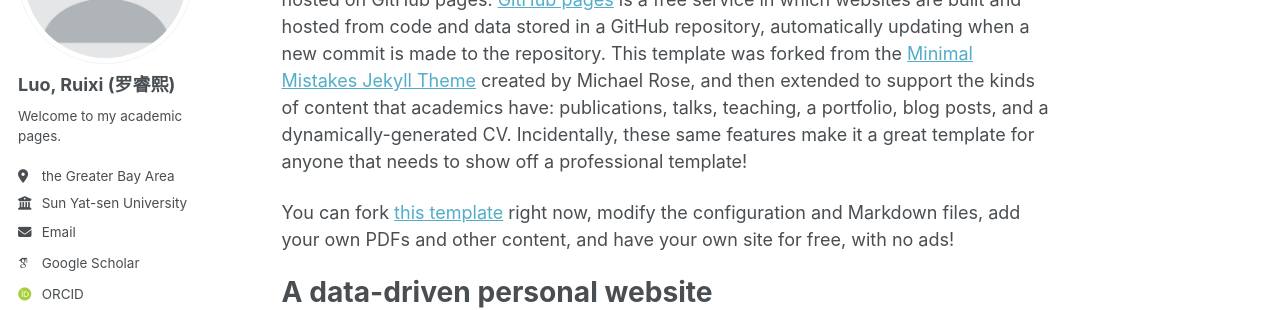
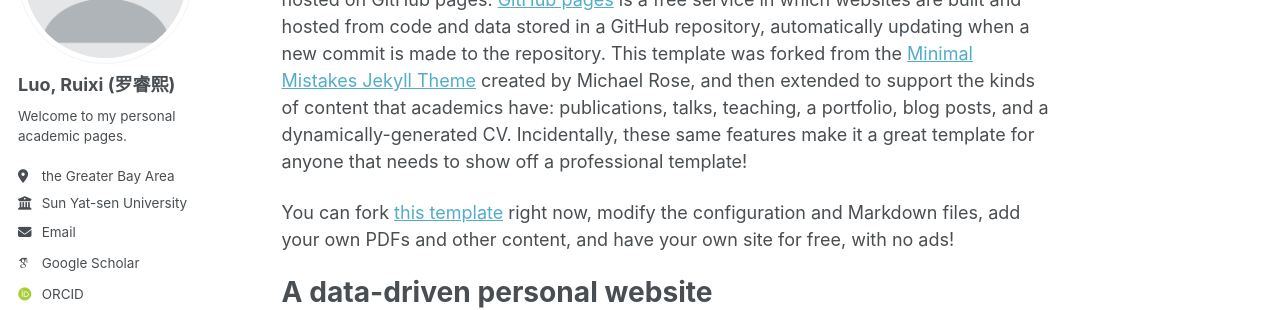
Before and after one commit to Ruixi-Luo/Ruixi-Luo.github.io, a Jekyll site: the page built from _pages/about.md, in a window 1280 px wide. Shown: the part 212-522 px from the top of the page. Built offline with Jekyll 4.4.1, drawn with Linux system fonts in a browser that asks for light colours; some web fonts are replaced; a script bundle is joined from its source files by our own code; library files that are not in the unit come from our copies.

Commit message:
Update _config.yml

```diff
--- a/_config.yml
+++ b/_config.yml
@@ -26,7 +26,7 @@ author:
   avatar           : "profile.png"
   name             : "Luo, Ruixi (罗睿熙)"
   pronouns         : # example: "she/her"
-  bio              : "Welcome to my academic pages."
+  bio              : "Welcome to my personal academic pages."
   location         : "the Greater Bay Area"
   employer         : "Sun Yat-sen University"
   uri              : # URL
```
